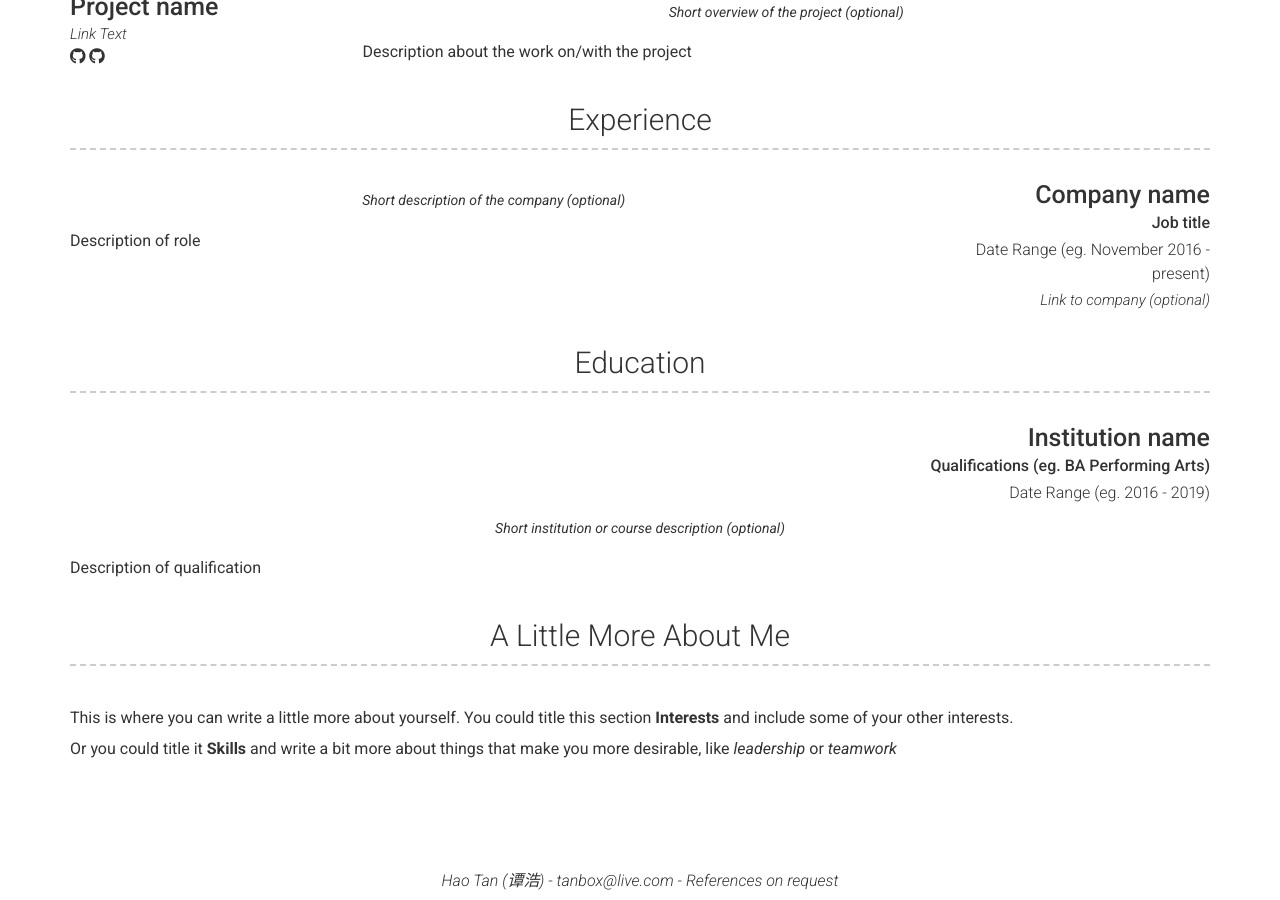
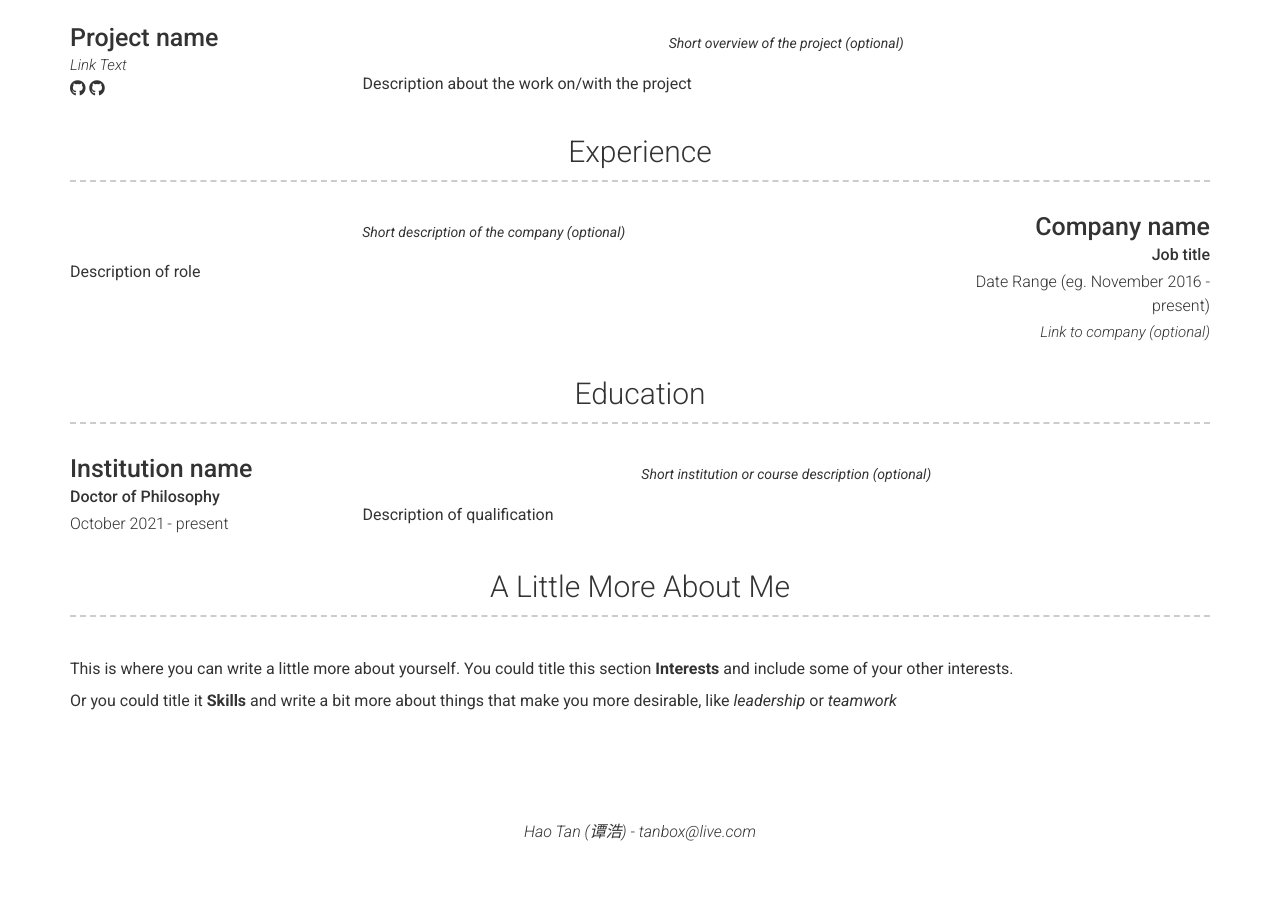
Before and after one commit to haotan1998/haotan1998.github.io, a Jekyll site: the page built from index.md, in a window 1280 px wide and 900 px high, scrolled down 991 px. Built offline with Jekyll 4.4.1, drawn with Linux system fonts in a browser that asks for light colours; nearby versions of some CDN libraries; after the commit the page ends 1843 px from its top, so only the background shows below that; some of the changed text lies outside the part shown.

Commit message:
Update _config.yml

```diff
--- a/_config.yml
+++ b/_config.yml
@@ -26,7 +26,7 @@ github_username:  tanhao1998
 # facebook_username: jekyll
 # flickr_username: jekyll
 # instagram_username: jekyll
-linkedin_username: tanbox@live.com
+linkedin_username: tanhao1998
 #xing_username: jekyll
 # pinterest_username: jekyll
 # youtube_username: jekyll
@@ -52,6 +52,8 @@ additional_links:
 # about_title: About Me (Use this to override about section title)
 about_profile_image: images/profile.jpg
 about_content: | # this will include new lines to allow paragraphs
+  Hi, my name is Hao Tan and I am currently a PhD student in the Univeristy of Leeds.
+
   Write an awesome description about yourself here, this supports markdown, so you can add [links](http://foobar.com) and highlight things <mark>like this</mark>.
 
   You can even add paragraphs by using empty lines like this and add anything else [markdown](https://www.markdownguide.org/getting-started#what-is-markdown) supports such as
@@ -94,10 +96,10 @@ content:
   - title: Education
     layout: list
     content:
-      - layout: top-right
+      - layout: left
         title: Institution name
-        sub_title: Qualifications (eg. BA Performing Arts)
-        caption: Date Range (eg. 2016 - 2019)
+        sub_title: Doctor of Philosophy
+        caption: October 2021 - present
         quote: >
           Short institution or course description (optional)
         description: | # this will include new lines to allow paragraphs
@@ -110,7 +112,7 @@ content:
       Or you could title it **Skills** and write a bit more about things that make you more desirable, like *leadership* or *teamwork*
 
 # Footer
-footer_show_references: true
+footer_show_references: false
 # references_title: References on request (Override references text)
 
 # Build settings
```
